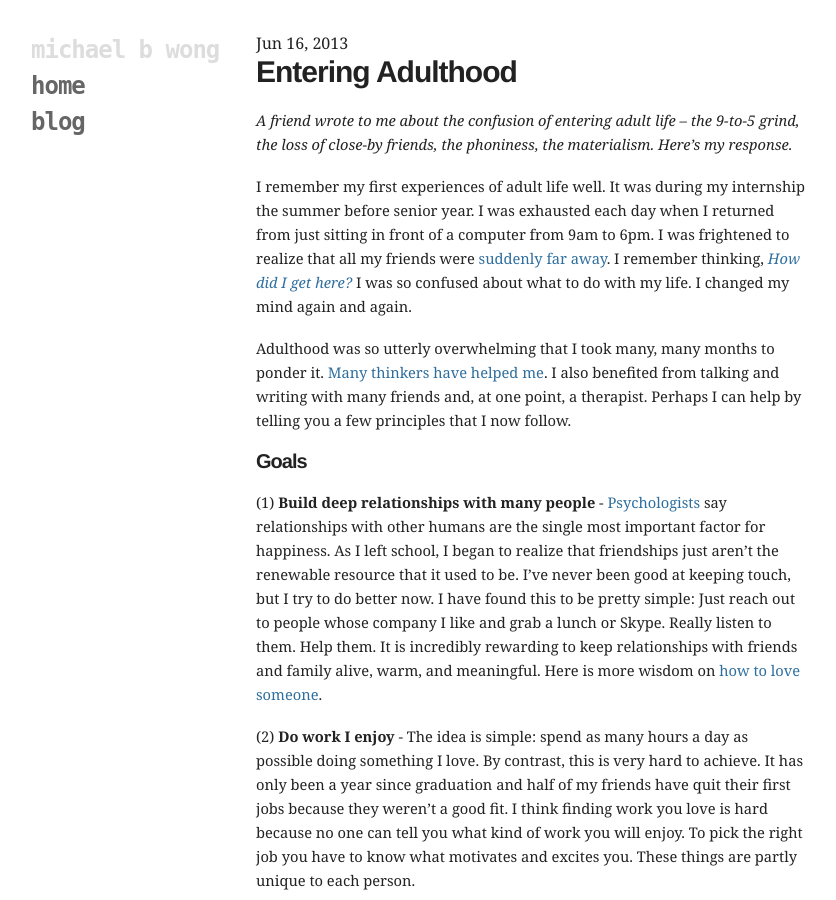
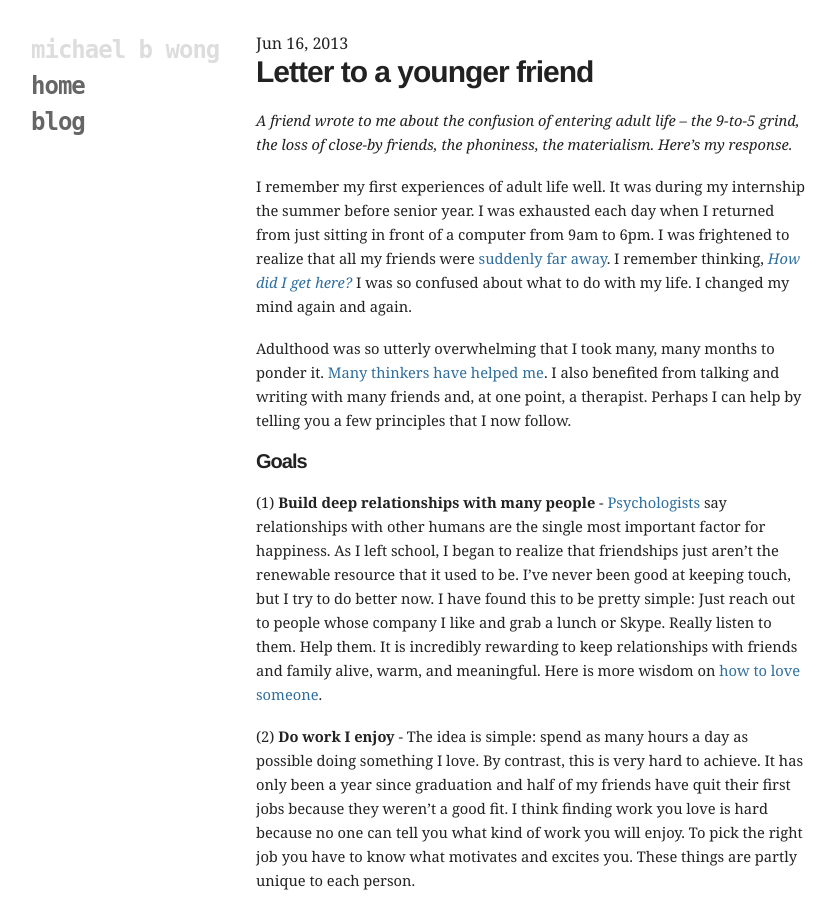
Before and after one commit to mbwong/mbwong.github.com, a Jekyll site: the page built from _posts/2013-06-16-entering-adulthood.md, in a window 1280 px wide and 900 px high. Shown: the whole window, without its empty margins (94-930 px from the left). Built offline with Jekyll 4.4.1, drawn with Linux system fonts in a browser that asks for light colours.

Commit message:
Update 2013-06-16-entering-adulthood.md

```diff
--- a/_posts/2013-06-16-entering-adulthood.md
+++ b/_posts/2013-06-16-entering-adulthood.md
@@ -4,7 +4,7 @@
 layout: post
 ---
 
-# Entering Adulthood
+# Letter to a younger friend
 
 _A friend wrote to me about the confusion of entering adult life -- the 9-to-5 grind, the loss of close-by friends, the phoniness, the materialism. Here's my response._
 
```
